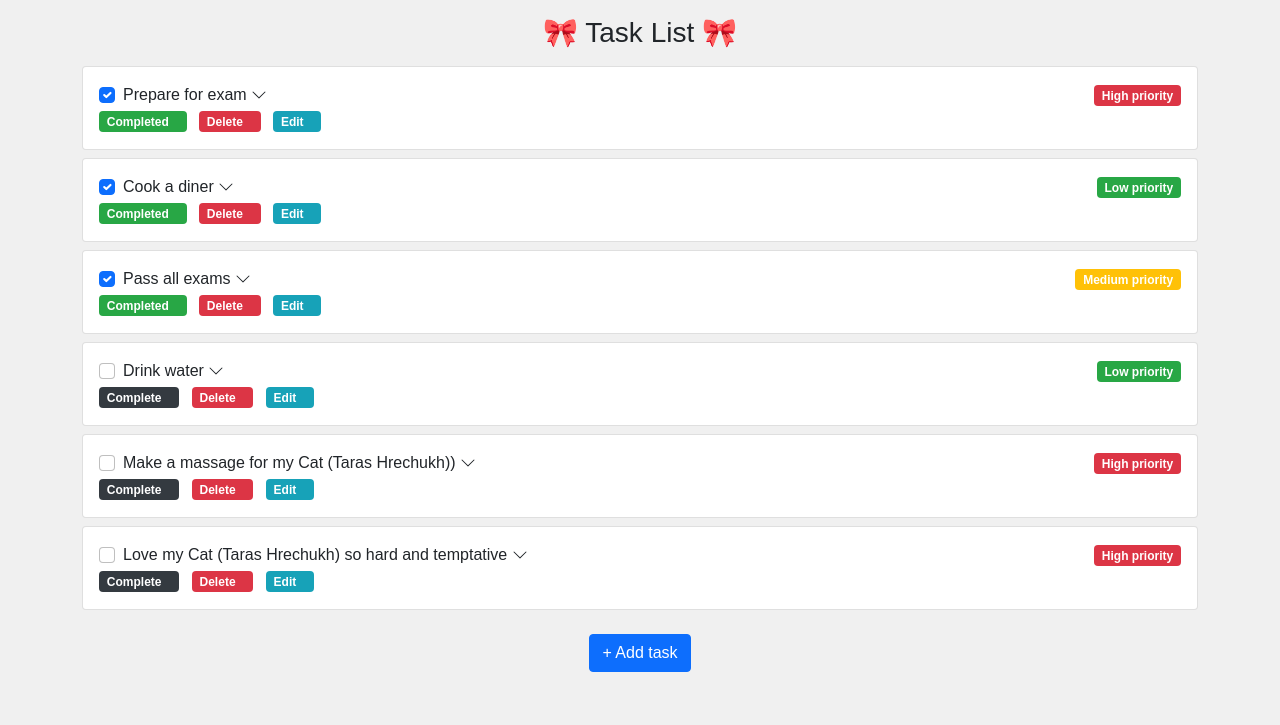
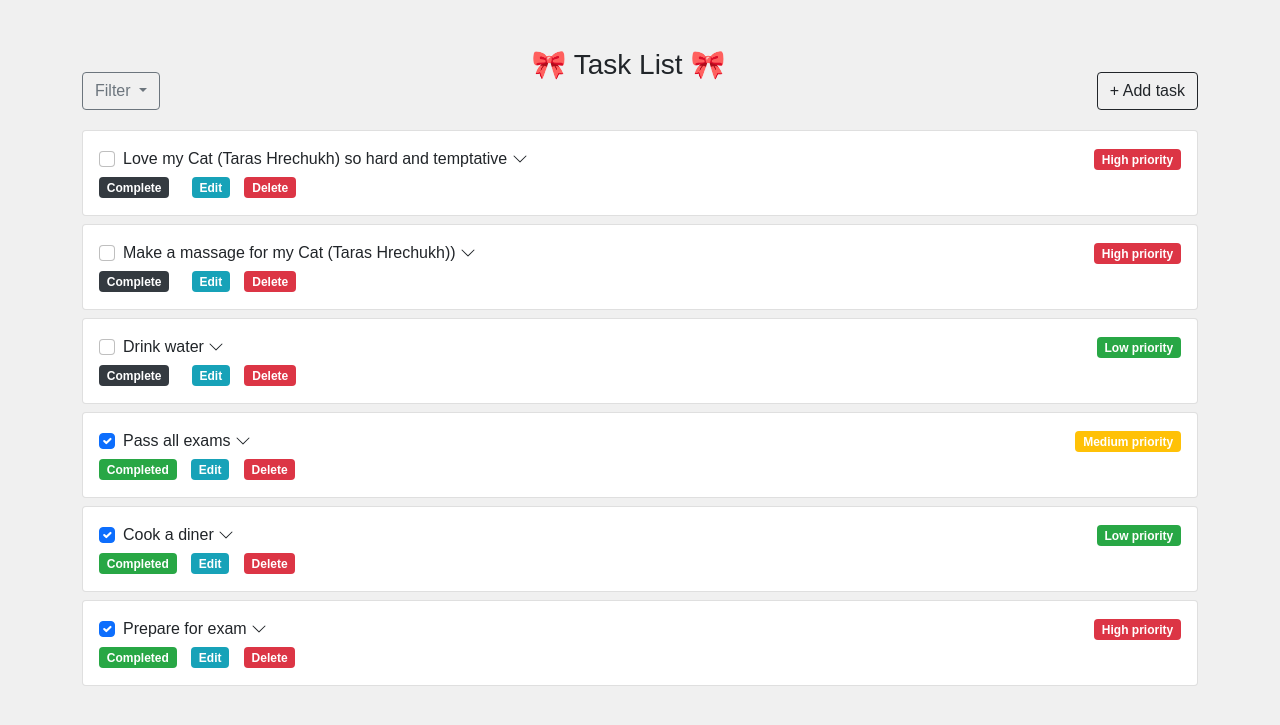
Before and after one commit to VeronikaHh/todo_app, a Django app: page / in a window 1280 px wide. Shown: the top 725 px of the page. Run offline with Django 5.2, Linux system fonts and the light colour scheme; data comes from the database, SQL or seed files in the repository; both versions use the stored data as it was after the commit; some libraries are stand-ins or nearby versions.

Commit message:
implemented task filters, updated ui of task_list page

```diff
--- a/templates/todo_app/task_list.html
+++ b/templates/todo_app/task_list.html
@@ -10,25 +10,33 @@
     <link rel="stylesheet" type="text/css" href="{% static 'todo_app/css/styles.css' %}">
 </head>
 <body>
-    <h3 class="text-center m-3">🎀 Task List 🎀</h3>
-
-{#    <div class="m-2">#}
-{#        <h3 class="text-center">🎀 Task List 🎀#}
-{#            <span class="float-right pr-6">#}
-{#                <form action="{% url 'add_task' %}" method="post">#}
-{#                        {% csrf_token %}#}
-{#                        <div class="text-center">#}
-{#                            <button type="submit" class="btn btn-primary">#}
-{#                                <svg xmlns="http://www.w3.org/2000/svg" width="16" height="16" fill="currentColor" class="bi bi-plus-square" viewBox="0 0 16 16">#}
-{#                                  <path d="M14 1a1 1 0 0 1 1 1v12a1 1 0 0 1-1 1H2a1 1 0 0 1-1-1V2a1 1 0 0 1 1-1zM2 0a2 2 0 0 0-2 2v12a2 2 0 0 0 2 2h12a2 2 0 0 0 2-2V2a2 2 0 0 0-2-2z"/>#}
-{#                                  <path d="M8 4a.5.5 0 0 1 .5.5v3h3a.5.5 0 0 1 0 1h-3v3a.5.5 0 0 1-1 0v-3h-3a.5.5 0 0 1 0-1h3v-3A.5.5 0 0 1 8 4"/>#}
-{#                                </svg>#}
-{#                            </button>#}
-{#                        </div>#}
-{#                    </form>#}
-{#            </span>#}
-{#        </h3>#}
-{#    </div>#}
+    <div class="container my-5">
+        <span class="float-left ">
+            <div class="dropdown mt-4">
+                <button class="btn btn-outline-secondary dropdown-toggle" type="button" id="filterDropdown" data-toggle="dropdown" aria-haspopup="true" aria-expanded="false">
+                    Filter
+                </button>
+                <div class="dropdown-menu" aria-labelledby="filterDropdown">
+                    <a class="dropdown-item" href="?filter=newest">Newest</a>
+                    <a class="dropdown-item" href="?filter=completed">Completed</a>
+                    <a class="dropdown-item" href="?filter=uncompleted">Uncompleted</a>
+                    <a class="dropdown-item" href="?filter=more_priority">More Priority</a>
+                </div>
+            </div>
+        </span>
+        <h3 class="text-center">🎀 Task List 🎀
+            <span class="float-right mt-4">
+                <form action="{% url 'add_task' %}" method="post" >
+                        {% csrf_token %}
+                        <div class="text-center">
+                            <button type="submit" class="btn btn-outline-dark">
+                                + Add task
+                            </button>
+                        </div>
+                    </form>
+            </span>
+        </h3>
+    </div>
 
     {% for task in tasks %}
         <!-- Bootstrap container for each task -->
@@ -37,7 +45,7 @@
             <div class="card">
                 <div class="card-body">
                     <!-- Bootstrap checkbox for completing tasks -->
-                    <div class="form-check">
+                    <div class="form-check mb-1">
                         <input class="form-check-input" type="checkbox" {% if task.completed %}checked{% endif %} id="completeTask{{ task.id }}" onclick="completeTask({{ task.id }})" action>
                             <div class="form-check-label" for="completeTask{{ task.id }}">
                                 <a href="#taskDescription{{ task.id }}" data-toggle="collapse" class="text-dark">{{ task.title }}
@@ -65,25 +73,18 @@
                         {{ task.description }}
                     </div>
                     {% if task.completed %}
-                        <span class="badge badge-success"><a href="{% url 'complete_task' task.id %}"  class="text-white">Completed</a></span>
+                        <a href="{% url 'complete_task' task.id %}"><span class="badge badge-success"> Completed </span></a>
                     {% else %}
-                        <span class="badge badge-dark"><a href="{% url 'complete_task' task.id %}"  class="text-white">Complete</a></span>
+                        <a href="{% url 'complete_task' task.id %}"><span class="badge badge-dark mr-2"> Complete </span></a>
                     {% endif %}
 
-                    <span class="badge badge-danger ml-2"><a href="{% url 'delete_task' task.id %}" class="text-white">Delete</a></span>
-                    <span class="badge badge-info ml-2"><a href="{% url 'edit_task' task.id %}" class="text-white">Edit</a></span>
+                    <a href="{% url 'edit_task' task.id %}"><span class="badge badge-info"> Edit </span></a>
+                    <a href="{% url 'delete_task' task.id %}"><span class="badge badge-danger "> Delete </span></a>
                 </div>
             </div>
         </div>
     {% endfor %}
-    <form action="{% url 'add_task' %}" method="post">
-        {% csrf_token %}
-        <div class="text-center mt-4">
-            <button type="submit" class="btn btn-primary">
-                + Add task
-            </button>
-        </div>
-    </form>
+
     <script src="https://ajax.googleapis.com/ajax/libs/jquery/3.5.1/jquery.min.js"></script>
     <script src="https://cdnjs.cloudflare.com/ajax/libs/popper.js/1.16.0/umd/popper.min.js"></script>
     <script src="https://maxcdn.bootstrapcdn.com/bootstrap/4.5.2/js/bootstrap.min.js"></script>
--- a/todo_app/views.py
+++ b/todo_app/views.py
@@ -2,8 +2,21 @@ from django.shortcuts import render, redirect, get_object_or_404
 from .models import Task
 from .forms import TaskForm
 
+def more_priority_sort(task):
+    priority_order = {'high': 0, 'medium': 1, 'low': 2}
+    return (priority_order.get(task.priority, 3), -task.id)
+
 def task_list(request):
-    tasks = Task.objects.all()
+    filter_criteria = request.GET.get('filter', 'newest')
+
+    if filter_criteria == 'completed':
+        tasks = Task.objects.filter(completed=True).order_by('-id')
+    elif filter_criteria == 'uncompleted':
+        tasks = Task.objects.filter(completed=False).order_by('-id')
+    elif filter_criteria == 'more_priority':
+        tasks = sorted(Task.objects.all(), key=more_priority_sort)
+    else:
+        tasks = Task.objects.all().order_by('-id')
     return render(request, 'todo_app/task_list.html', {'tasks': tasks})
 
 def add_task(request):
```
Also changed, not shown: db.sqlite3.
